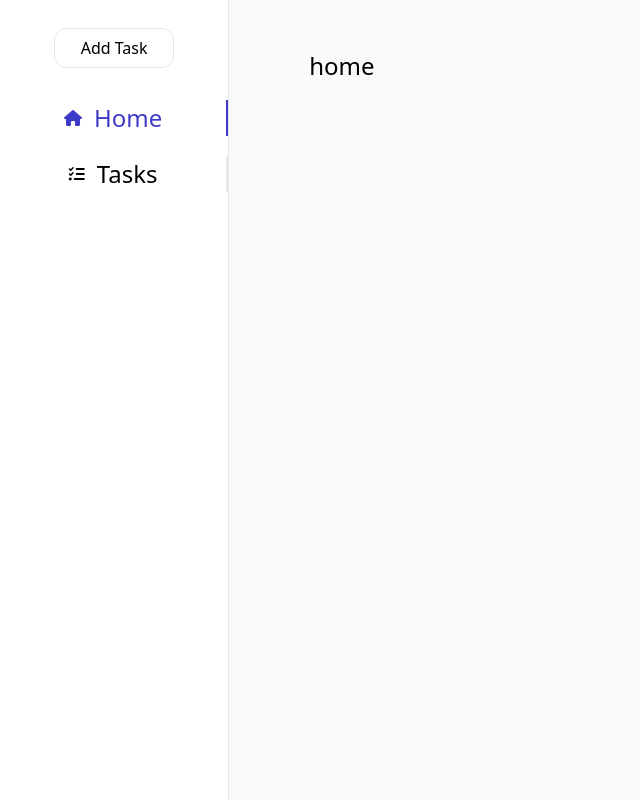
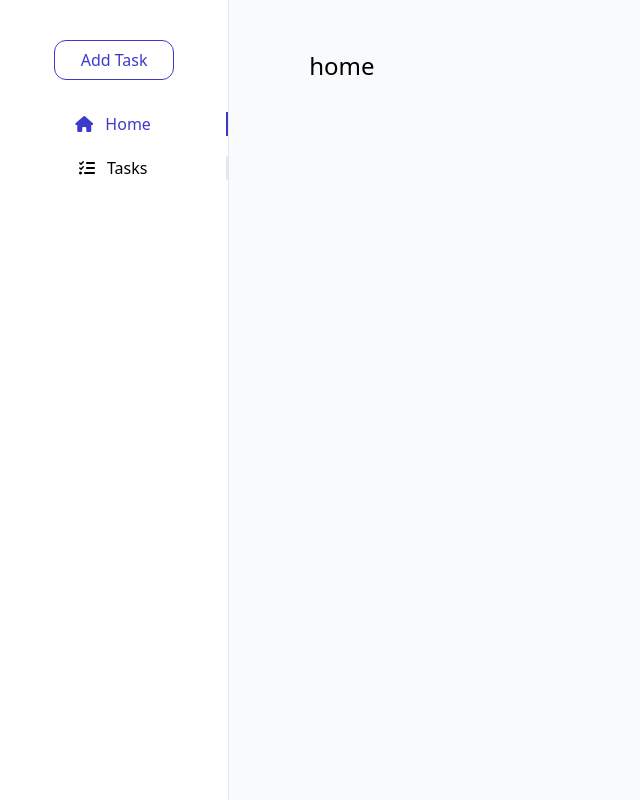
Before and after one commit to sashkaocho/todo-list, a Vue app: page /home in a window 1280 px wide. Shown: the whole page, without its empty margins (0-640 px from the left). Built offline with nearby package versions, Linux system fonts and the light colour scheme.

Commit message:
feat: imported EColor

```diff
--- a/src/partials/TheNavigationBar.vue
+++ b/src/partials/TheNavigationBar.vue
@@ -1,9 +1,10 @@
 <script lang="ts" setup>
 import { ref } from "vue";
-import { INavItem } from "../ts/navigation.interface.ts";
+import { INavItem } from "../ts/interfaces/navigation.interface.ts";
 import { useTaskStore } from "../pinia/task.pinia.ts";
 import CreateTaskDialog from "../components/CreateTaskDialog.vue";
 import BaseButton from "../components/base/BaseButton.vue";
+import { EColor } from "../ts/enums/color.enum.ts";
 
 const taskStore = useTaskStore();
 
@@ -23,16 +24,17 @@ const navItems = ref<INavItem[]>([
 
 <template>
   <section
-    class="bg-white h-full w-72 flex flex-col items-center gap-8 border-r pt-7"
+    class="bg-white h-full w-72 flex flex-col items-center gap-8 border-r pt-10"
   >
     <BaseButton
+      :color="EColor.primary"
       :height="40"
       :width="120"
       title="Add Task"
       @click.left="taskStore.createTaskDialog = true"
     />
 
-    <CreateTaskDialog v-if="taskStore" />
+    <CreateTaskDialog />
 
     <nav class="w-full flex flex-col gap-5">
       <RouterLink
@@ -43,9 +45,9 @@ const navItems = ref<INavItem[]>([
         class="w-full flex items-center justify-center gap-3 px-6 cursor-pointer border-r-2"
       >
         <i :class="navItem.icon" class="fa-solid transition-all"></i>
-        <h1 class="transition-all">
+        <h4 class="transition-all">
           {{ navItem.name }}
-        </h1>
+        </h4>
       </RouterLink>
     </nav>
   </section>
```
